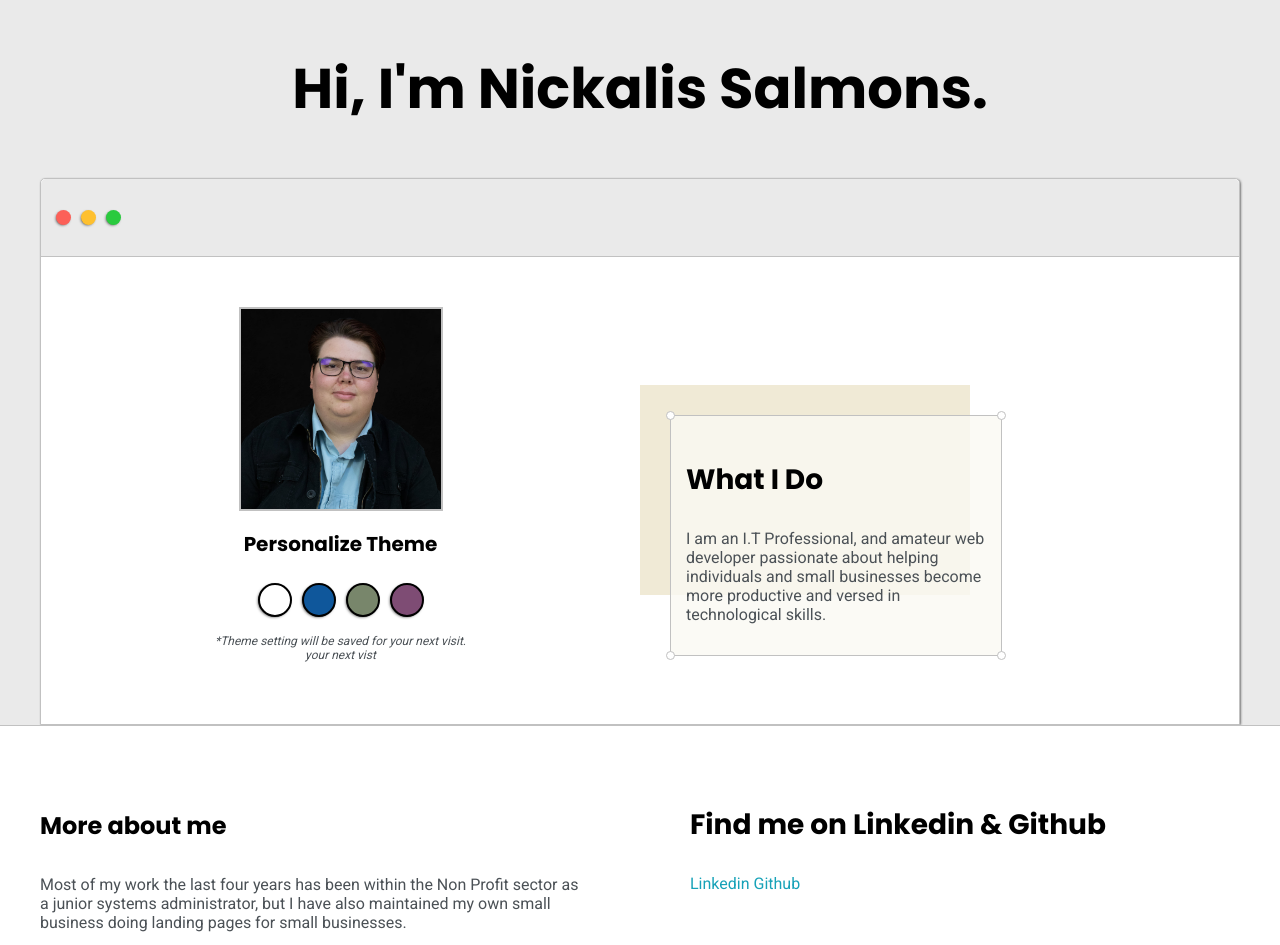
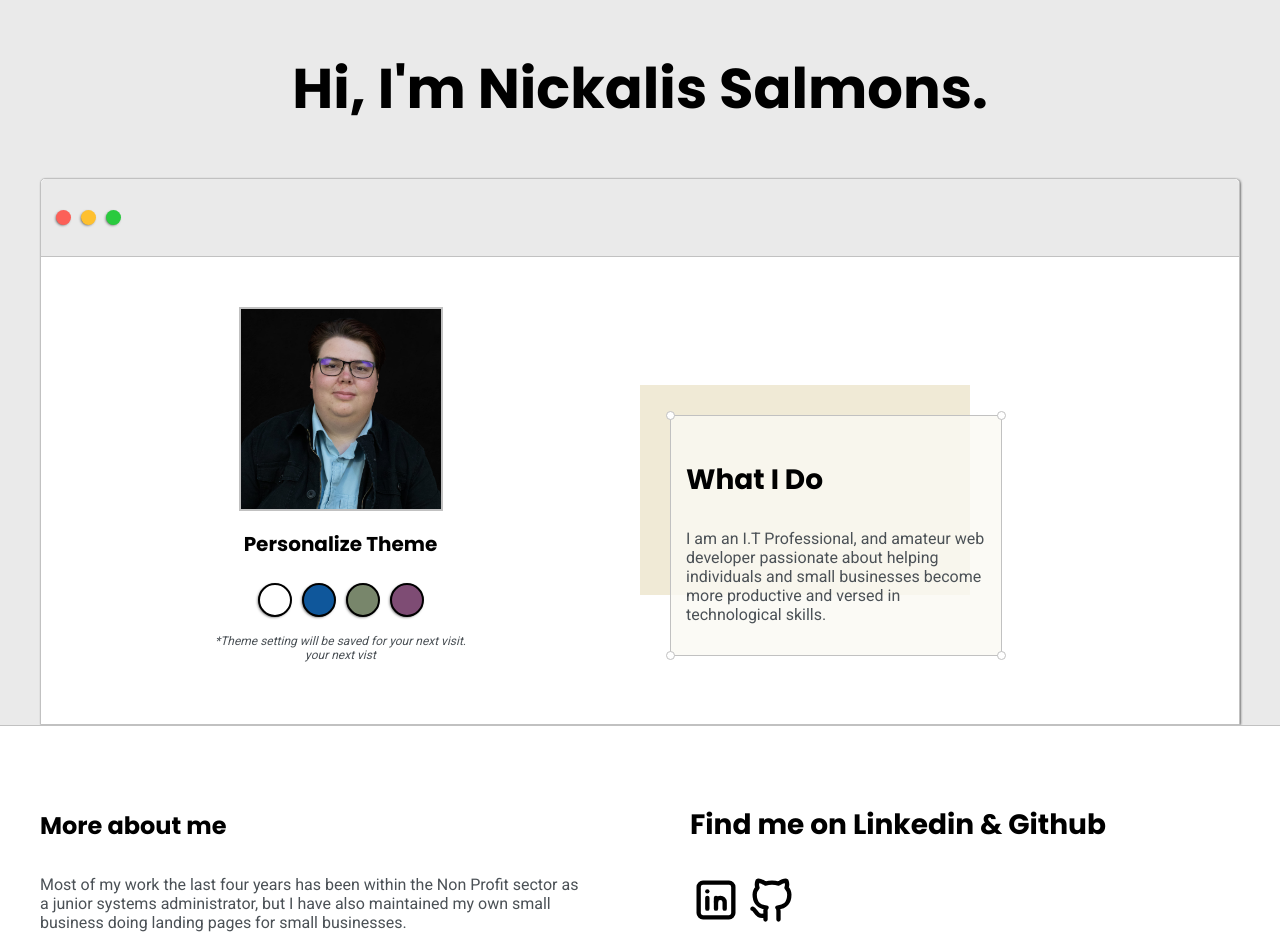
Before and after one commit to Nickalis/portfolio, a plain HTML site: page index.html in a window 1280 px wide. Shown: the top 945 px of the page. Drawn offline with Linux system fonts and the light colour scheme.

Commit message:
Updated Social Link

```diff
--- a/index.html
+++ b/index.html
@@ -6,7 +6,7 @@
     <meta name="viewport" content="width=device-width, initial-scale=1.0">
     <link href="https://fonts.googleapis.com/css2?family=Poppins:wght@700&family=Roboto&display=swap" rel="stylesheet">
     <link rel="stylesheet" type="text/css" href="style.css">
-	<link id="theme-style" rel="stylesheet" type="text/css" href="">
+    <link id="theme-style" rel="stylesheet" type="text/css" href="">
 </head>
 
 <body>
@@ -39,9 +39,9 @@
 
                         <div id="theme-options-wrapper">
                             <div data-mode="light" id="light-mode" class="theme-dot"></div>
-						    <div data-mode="blue" id="blue-mode" class="theme-dot"></div>
-						    <div data-mode="green" id="green-mode" class="theme-dot"></div>
-						    <div data-mode="purple" id="purple-mode" class="theme-dot"></div>
+                            <div data-mode="blue" id="blue-mode" class="theme-dot"></div>
+                            <div data-mode="green" id="green-mode" class="theme-dot"></div>
+                            <div data-mode="purple" id="purple-mode" class="theme-dot"></div>
                         </div>
 
                         <p id="settings-note">*Theme setting will be saved for your next visit.<br>your next vist</p>
@@ -54,7 +54,9 @@
                                 <div id="corner-tl" class="corner"></div>
                                 <div id="corner-tr" class="corner"></div>
                                 <h3>What I Do</h3>
-                                <p>I am an I.T Professional, and amateur web developer passionate about helping individuals and small businesses become more productive and versed in technological skills.</p>
+                                <p>I am an I.T Professional, and amateur web developer passionate about helping
+                                    individuals and small businesses become more productive and versed in technological
+                                    skills.</p>
                                 <div id="corner-br" class="corner"></div>
                                 <div id="corner-bl" class="corner"></div>
 
@@ -72,14 +74,18 @@
 
                     <div class="about-me">
                         <h4>More about me</h4>
-                        <p>Most of my work the last four years has been within the Non Profit sector as a junior systems administrator, but I have also maintained my own small business doing landing pages for small businesses.</p>
-                        <p>Currently, I have plans to expand my personal and professional skillset through new projects and opportunities.</p>
+                        <p>Most of my work the last four years has been within the Non Profit sector as a junior systems
+                            administrator, but I have also maintained my own small business doing landing pages for
+                            small businesses.</p>
+                        <p>Currently, I have plans to expand my personal and professional skillset through new projects
+                            and opportunities.</p>
 
                         <hr>
 
                         <h4>Top Skills</h4>
 
-                        <p>Fullstack developer with a primary focus on React.js and node.js: <a target="_blank" href="./Nickalis.pdf">Download
+                        <p>Fullstack developer with a primary focus on React.js and node.js: <a target="_blank"
+                                href="./Nickalis.pdf">Download
                                 Resume</a></p>
 
                         <div id="skills">
@@ -104,11 +110,31 @@
 
                     <div class="social-link">
 
-                        <h3>Find me on Linkedin & Github</h3>
-                        <a href="https://www.linkedin.com/in/nickalis-salmons-a4b709170/" target="_blank">Linkedin</a>
-                        <a href="https://github.com/Nickalis" target="_blank">Github</a>
+
+                        <div class="social-pic">
+                            <h3 class="text">Find me on Linkedin & Github</h3>
+                            <a class="" href="https://www.linkedin.com/in/nickalis-salmons-a4b709170/" target="_blank"><svg
+                                    xmlns="http://www.w3.org/2000/svg"
+                                    class="icon icon-tabler icon-tabler-brand-linkedin" width="52" height="52"
+                                    viewBox="0 0 24 24" stroke-width="2" stroke="#000000" fill="none"
+                                    stroke-linecap="round" stroke-linejoin="round">
+                                    <path stroke="none" d="M0 0h24v24H0z" fill="none" />
+                                    <rect x="4" y="4" width="16" height="16" rx="2" />
+                                    <line x1="8" y1="11" x2="8" y2="16" />
+                                    <line x1="8" y1="8" x2="8" y2="8.01" />
+                                    <line x1="12" y1="16" x2="12" y2="11" />
+                                    <path d="M16 16v-3a2 2 0 0 0 -4 0" />
+                                </svg></a>
+                            <a href="https://github.com/Nickalis" target="_blank"><svg
+                                    xmlns="http://www.w3.org/2000/svg" class="icon icon-tabler icon-tabler-brand-github"
+                                    width="52" height="52" viewBox="0 0 24 24" stroke-width="2" stroke="#000000"
+                                    fill="none" stroke-linecap="round" stroke-linejoin="round">
+                                    <path stroke="none" d="M0 0h24v24H0z" fill="none" />
+                                    <path
+                                        d="M9 19c-4.3 1.4 -4.3 -2.5 -6 -3m12 5v-3.5c0 -1 .1 -1.4 -.5 -2c2.8 -.3 5.5 -1.4 5.5 -6a4.6 4.6 0 0 0 -1.3 -3.2a4.2 4.2 0 0 0 -.1 -3.2s-1.1 -.3 -3.5 1.3a12.3 12.3 0 0 0 -6.2 0c-2.4 -1.6 -3.5 -1.3 -3.5 -1.3a4.2 4.2 0 0 0 -.1 3.2a4.6 4.6 0 0 0 -1.3 3.2c0 4.6 2.7 5.7 5.5 6c-.6 .6 -.6 1.2 -.5 2v3.5" />
+                                </svg></a>
+                        </div>
                     </div>
-
                 </div>
             </div>
     </div>
--- a/style.css
+++ b/style.css
@@ -287,13 +287,6 @@ h6 {font-size: 16px;}
     text-align: center;
 }
 
-#social_img{
-    width: 100%;
-}
-
-
-
-
 @media screen and (max-width: 1200px){
     .main-container{
         width: 95%;
```
